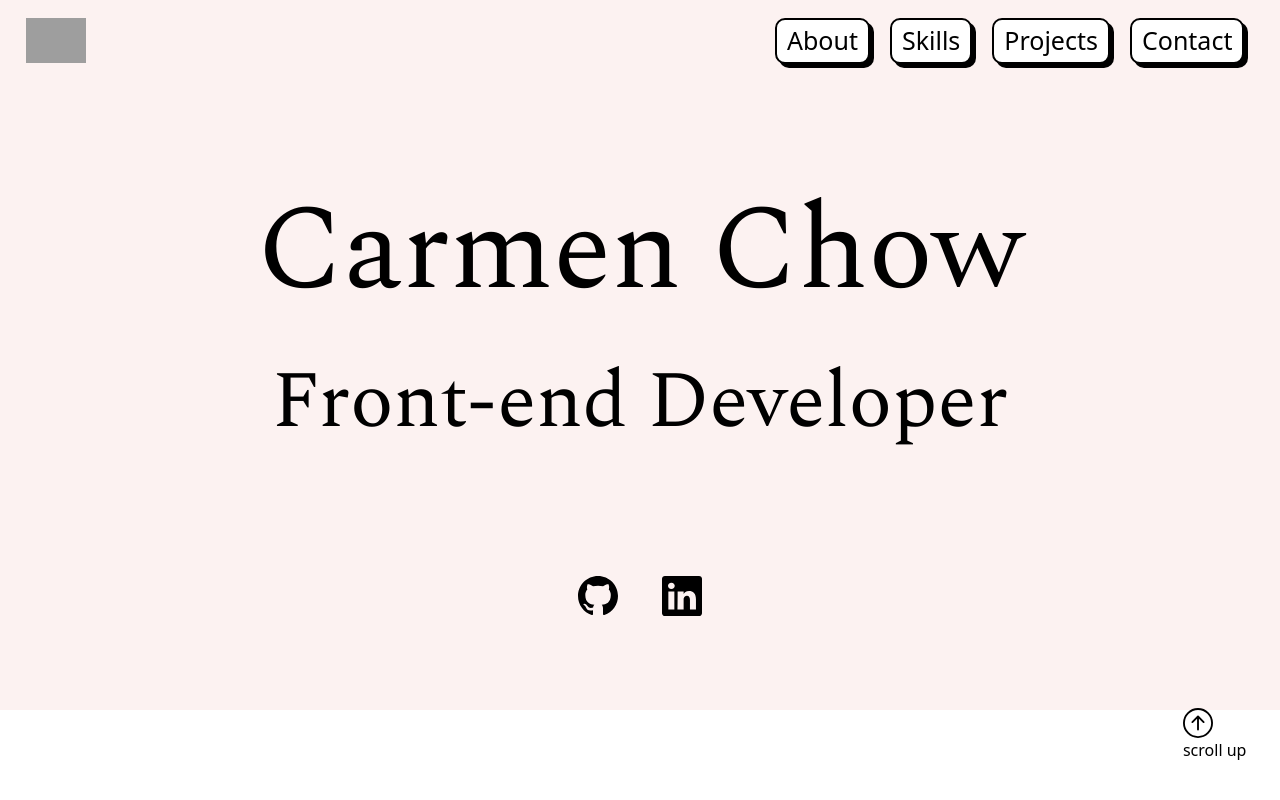
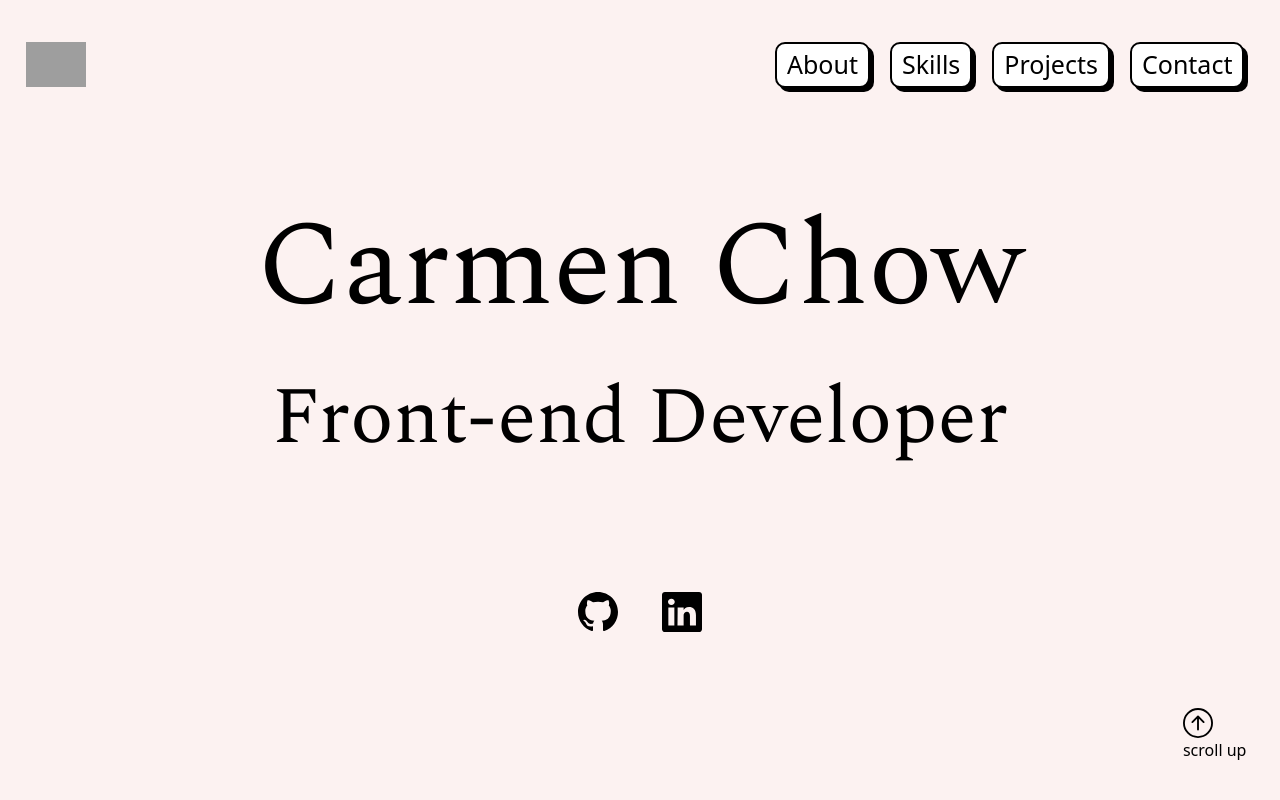
Before and after one commit to cchow33/my-portfolio, a Next.js app: page / in a window 1280 px wide. Shown: the top 800 px of the page. Built offline with nearby package versions, Linux system fonts and the light colour scheme; grey boxes are pictures that could not be loaded.

Commit message:
fix padding

```diff
--- a/components/About.jsx
+++ b/components/About.jsx
@@ -1,7 +1,5 @@
 import React from 'react'
 import Image from 'next/image'
-
-
 
 const About = () => {
 
--- a/components/Main.jsx
+++ b/components/Main.jsx
@@ -4,6 +4,7 @@ import { BsGithub, BsLinkedin } from 'react-icons/bs'
 const Main = () => {
 
   return (
+
     <section id="main" class='bg-[#fcf2f1] p-20'>
     <div class='xl:max-w-7xl xl:mx-auto max-w-full pl-[5%] pr-[5%]'>
 
@@ -11,16 +12,13 @@ const Main = () => {
       <h1 class='text-[120px] font-display'>Carmen Chow</h1>
       <h2 class='text-[80px] font-display pb-[100px] mt-[0px]'>Front-end Developer</h2>
 
-      {/* <div class="scrollDownIndicator-module--scrollDownIndicator--36u-R" style="transform: translateY(0px);"><span>scroll down</span></div>
-       */}
-      <div class="flex">
-
+      <div class="flex pb-[10%]">
         <a target="_blank" href="https://github.com/cchow33" rel="noopener noreferrer"  class="relative inline-block px-3 py-1 font-medium group m-[10px]"><BsGithub size={40}/></a>
 
         <a target="_blank" href="https://www.linkedin.com/in/carmen-cchow/" rel="noopener noreferrer"  class="relative inline-block px-3 py-1 font-medium group m-[10px]"><BsLinkedin size={40}/></a>
+      </div>
 
-      </div>
-      </div>
+    </div>
     </div>
   </section>
 
--- a/components/Navbar.jsx
+++ b/components/Navbar.jsx
@@ -8,7 +8,7 @@ const Navbar = () => {
   const [navbar, setNavbar] = useState(false)
 
   return (
-  <header class= "bg-[#fcf2f1] py-2">
+  <header class= "bg-[#fcf2f1] h-[100%] pt-8">
     <div class="flex items-center justify-between xl:max-w-7xl xl:mx-auto max-w-full px-[2%]  text-black navbar navbar-expand-lg navbar-light">
 
     <Image src="/../public/assets/tag.png" alt="/" width="60" height="60"/>
```
